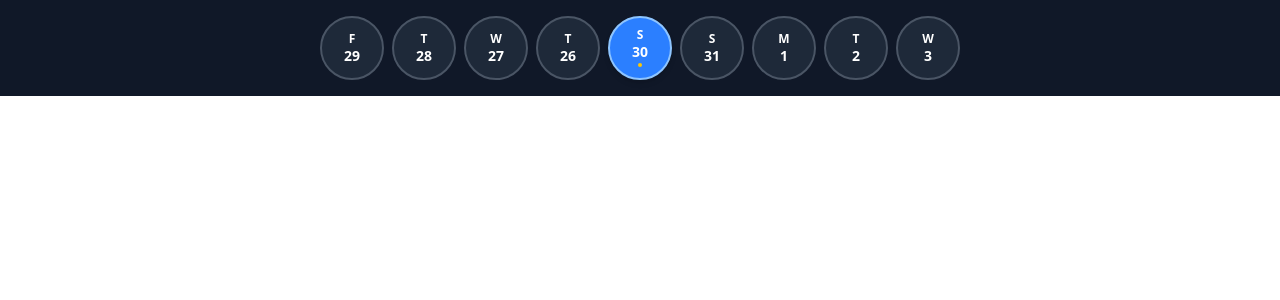
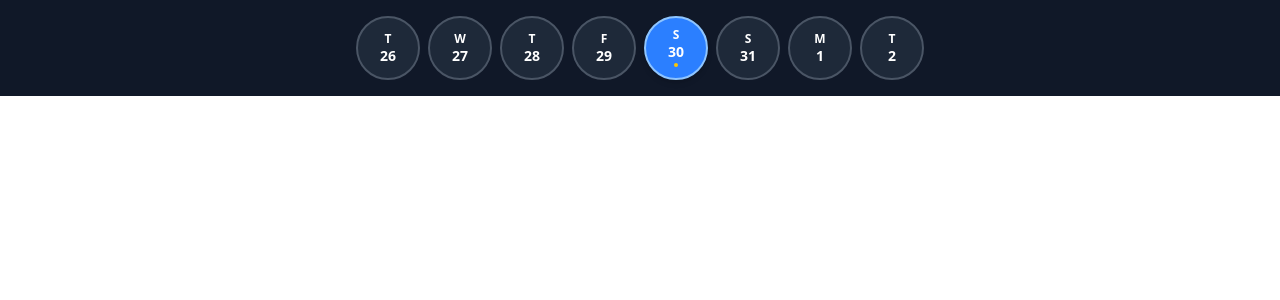
Before and after one commit to dusan-turajlic/PeakFam, a React (Vite) app in the folder app/: page / in a window 1280 px wide. Shown: the top 300 px of the page. Built offline with nearby package versions, Linux system fonts and the light colour scheme.

Commit message:
Fixes some issues raised by copilot

```diff
--- a/app/src/components/DayButton.tsx
+++ b/app/src/components/DayButton.tsx
@@ -15,8 +15,7 @@ function DayButton({
     isToday,
     onClick
 }: DayButtonProps) {
-    const shortWeekDay = date.toLocaleDateString(USER_LOCAL_LANGUAGE, { weekday: 'short' });
-    const dayAbbreviation = shortWeekDay[0].toUpperCase();
+    const dayAbbreviation = date.toLocaleDateString(USER_LOCAL_LANGUAGE, { weekday: 'narrow' });
     const dayNumber = date.getDate();
 
     return (
@@ -27,9 +26,9 @@ function DayButton({
                 'w-16 h-16 rounded-full flex flex-col items-center justify-center text-white font-medium mx-1 px-2 py-1 transition-all',
                 'duration-200 ease-in-out hover:scale-105 hover:shadow-lg focus:outline-none focus:ring-2 focus:ring-blue-400 focus:ring-opacity-50',
                 isSelected ? 'bg-blue-500 border-2 border-blue-300 shadow-md' : 'bg-gray-800 border-2 border-gray-600 hover:border-gray-500',
-                isToday && !isSelected ? 'border-yellow-400 border-2 bg-blue-500' : ''
+                isToday && !isSelected ? 'border-yellow-400' : ''
             ].join(' ')}`}
-            aria-label={`Select ${shortWeekDay}`}
+            aria-label={`Select ${dayAbbreviation}`}
         >
             <span className="text-xs font-semibold leading-none">
                 {dayAbbreviation}
--- a/app/src/components/WeekDaySelector.tsx
+++ b/app/src/components/WeekDaySelector.tsx
@@ -5,27 +5,24 @@ import { dateTimeStartOfDay } from "@/utils/browser";
 
 
 function generateInitialWeekDates() {
+    const daysSet = new Set<Date>();
     const currentDate = dateTimeStartOfDay();
 
-    const nextDay = dateTimeStartOfDay();
-    nextDay.setDate(currentDate.getDate() + 1);
+    for (let i = -4; i < 0; i++) {
+        const date = dateTimeStartOfDay();
+        date.setDate(currentDate.getDate() + i);
+        daysSet.add(date);
+    }
 
-    const previousDay = dateTimeStartOfDay();
-    previousDay.setDate(currentDate.getDate() - 1);
+    daysSet.add(currentDate);
 
-    const nextDays = Array.from({ length: 4 }, (_, i) => {
+    for (let i = 1; i < 4; i++) {
         const date = dateTimeStartOfDay();
-        date.setDate(nextDay.getDate() + i);
-        return date;
-    });
+        date.setDate(currentDate.getDate() + i);
+        daysSet.add(date);
+    }
 
-    const previousDays = Array.from({ length: 4 }, (_, i) => {
-        const date = dateTimeStartOfDay();
-        date.setDate(previousDay.getDate() - i);
-        return date;
-    });
-
-    return Array.from(new Set([...previousDays, currentDate, ...nextDays]));
+    return Array.from(daysSet);
 }
 
 const weekDates = generateInitialWeekDates();
```
